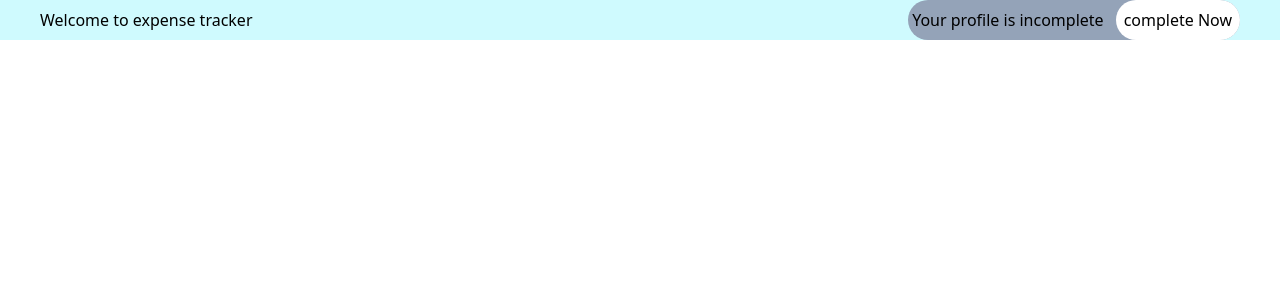
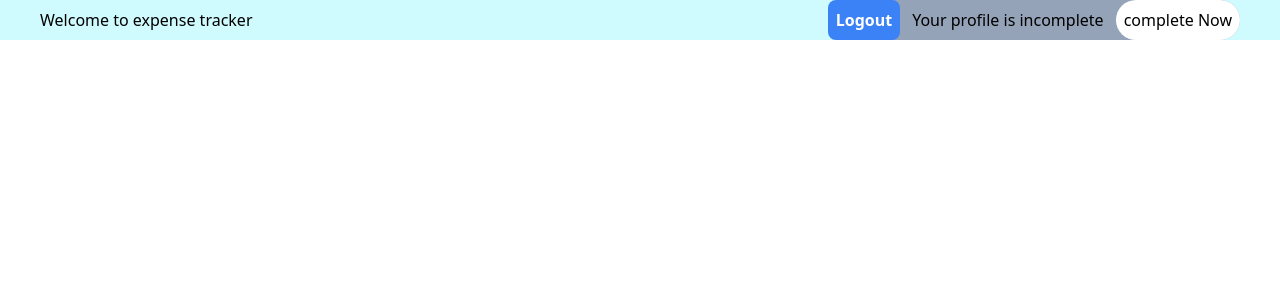
Before and after one commit to Deepaksadhwani/Expense-Tracker, a React (Vite) app: page /home in a window 1280 px wide. Shown: the top 300 px of the page. Built offline with nearby package versions, Linux system fonts and the light colour scheme.

Commit message:
logout button && location storage

```diff
--- a/src/index.css
+++ b/src/index.css
@@ -2,3 +2,8 @@
 @tailwind base;
 @tailwind components;
 @tailwind utilities;
+
+
+.btn {
+    @apply bg-blue-500 hover:bg-blue-700 p-2 text-white duration-200 transition-all font-semibold rounded-lg;
+}
--- a/src/pages/Home.jsx
+++ b/src/pages/Home.jsx
@@ -5,12 +5,21 @@ const Home = () => {
   const moveToUserPageHandler = () => {
     navigate("/ProfilePage");
   };
+  const logoutHandler = () => {
+    localStorage.removeItem("token");
+    navigate("/");
+  };
 
   return (
     <div className="flex items-center justify-between bg-cyan-100 px-10">
       <h1>Welcome to expense tracker</h1>
       <div className="flex items-center space-x-2 rounded-full bg-slate-400 ">
-        <p className="rounded-full p-1">Your profile is incomplete</p>
+        <p className="btn" onClick={logoutHandler}>
+          Logout
+        </p>
+        <p className="select-none rounded-full p-1">
+          Your profile is incomplete
+        </p>
         <button
           onClick={moveToUserPageHandler}
           className="rounded-full bg-white p-2 "
--- a/src/pages/Login.jsx
+++ b/src/pages/Login.jsx
@@ -44,6 +44,7 @@ const Login = () => {
       if (!response.ok) {
         setError(data.error.message);
       }
+      localStorage.setItem("token",data?.idToken);
       dispatch(addToken(data?.idToken));
     } else {
       const response = await fetch(USER_SIGN_IN + FIREBASE_KEY, {
@@ -57,6 +58,8 @@ const Login = () => {
       const data = await response.json();
       console.log(data);
       dispatch(addToken(data?.idToken));
+      localStorage.setItem("token",data?.idToken);
+
       if (!response.ok) {
         setError(data.error.message);
       }
```
